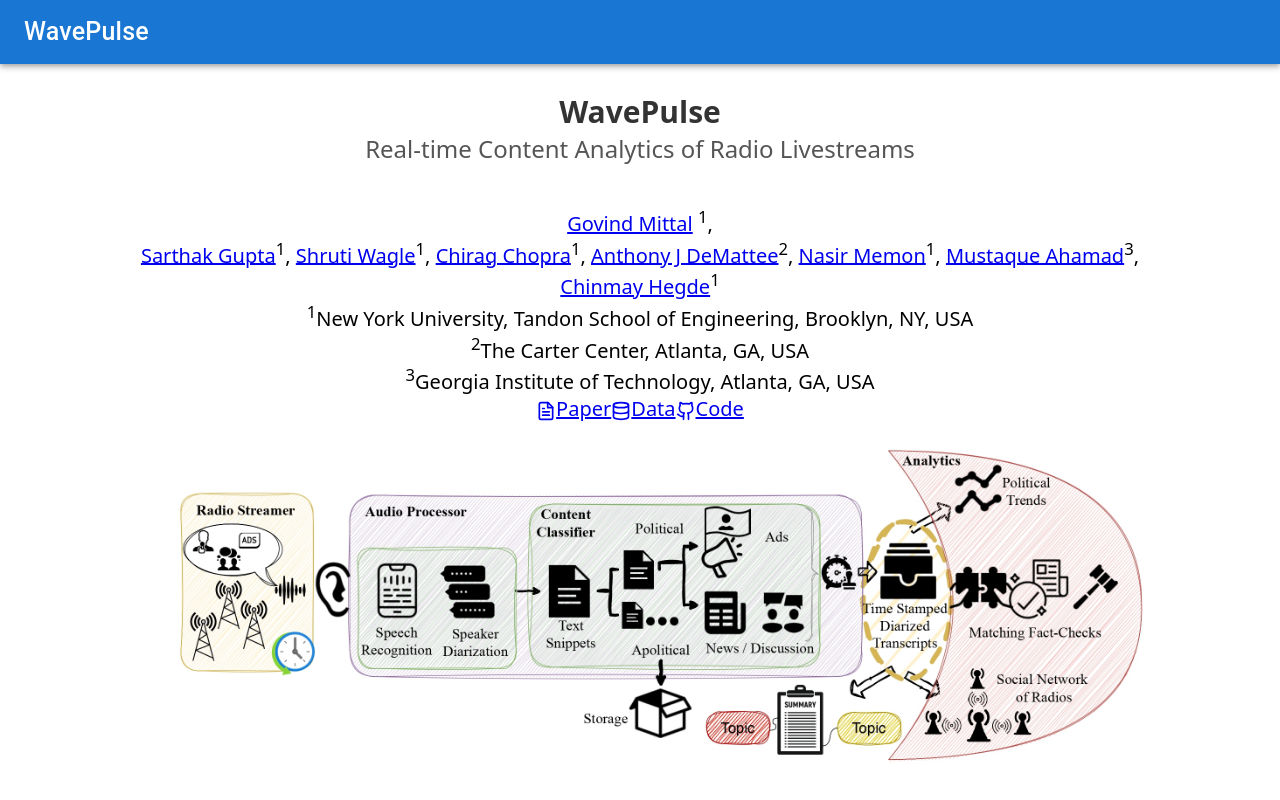
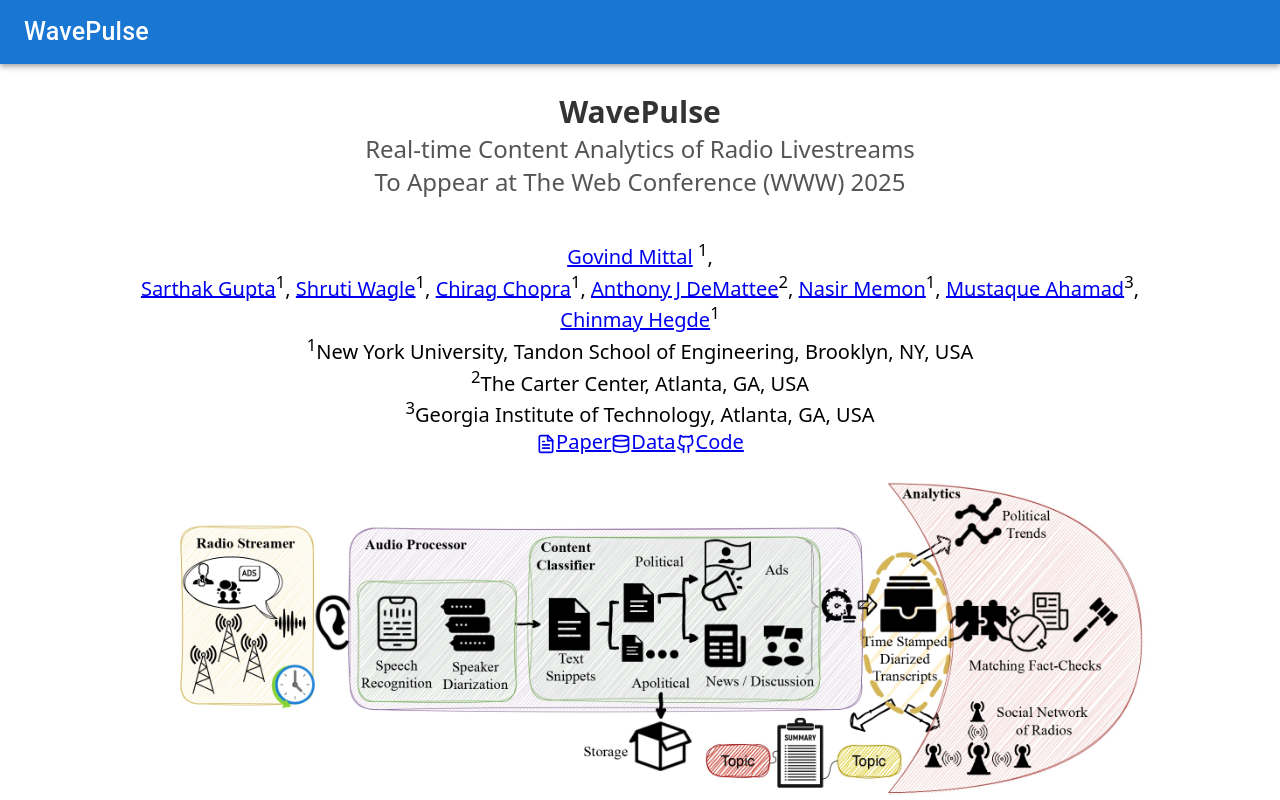
Before and after one commit to wave-pulse/wave-pulse.github.io, a React (Create React App) app in the folder client/: page / in a window 1280 px wide. Shown: the top 800 px of the page. Built offline with nearby package versions, Linux system fonts and the light colour scheme.

Commit message:
Update App.js

```diff
--- a/client/src/App.js
+++ b/client/src/App.js
@@ -50,6 +50,8 @@
           <div className="title-container">
             <h1 className="title">WavePulse</h1>
             <h2 className="subtitle">Real-time Content Analytics of Radio Livestreams</h2>
+            <h3 className="subtitle">To Appear at The Web Conference (WWW) 2025</h3>
+
           </div>
           <Box mt={5}>
             <Content />
```
